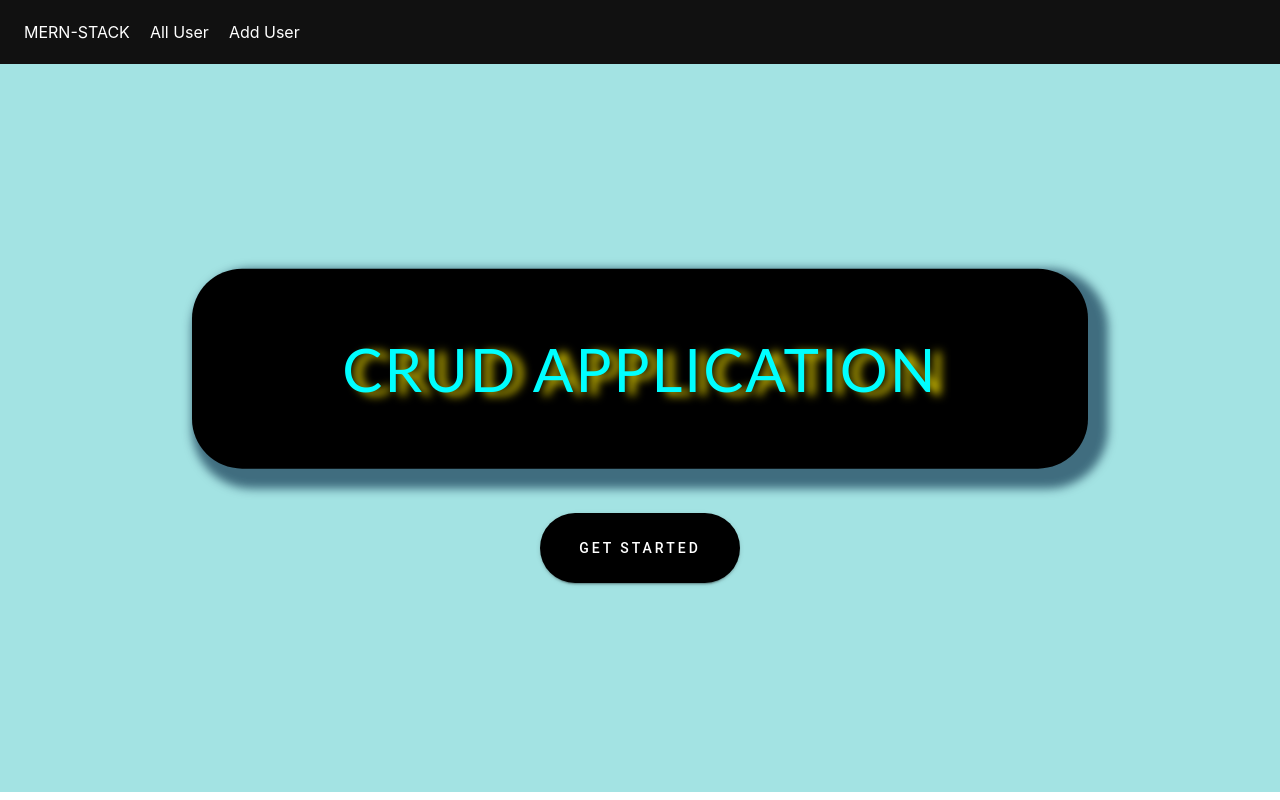
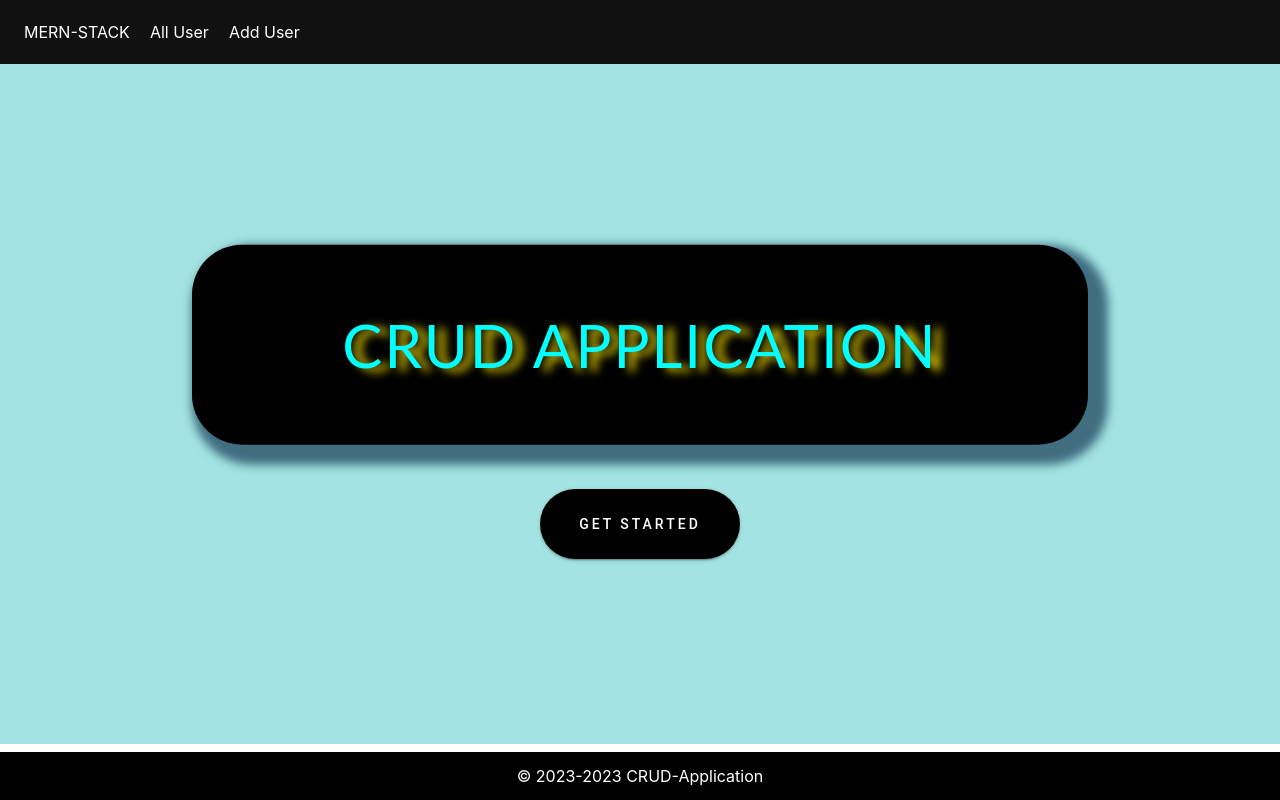
Before and after one commit to Shubham138g/Html, a React (Create React App) app in the folder mern-stack/crud/: page / in a window 1280 px wide. Built offline with nearby package versions, Linux system fonts and the light colour scheme.

Commit message:
crud aplication done

```diff
--- a/mern-stack/crud/src/App.css
+++ b/mern-stack/crud/src/App.css
@@ -6,7 +6,7 @@
 
 .container{
   width: 100%;
-  height: 91vh;
+  height: 85vh;
   background-color: rgb(163, 227, 227);
   color: black;
   display: flex;
@@ -45,3 +45,25 @@
     transform: translateY(-20px); /* Adjust this value for the desired up and down distance */
   }
 }
+
+.footer_box{
+  width: 100%;
+  height: 48px;
+  background-color: black;
+  color: white;
+  display: flex;
+  justify-content: center;
+  align-items: center;
+}
+
+
+html, body {
+  height: 100%;
+  margin: 0;
+}
+
+.wrapper {
+  display: grid;
+  grid-template-rows: auto 1fr auto;
+  min-height: 100vh;
+}
--- a/mern-stack/crud/src/App.js
+++ b/mern-stack/crud/src/App.js
@@ -6,12 +6,14 @@ import AddUser from './component/AddUser';
 import AllUser from './component/AllUser';
 import MStack from './component/MStack';
 import EditUser from './component/EditUser';
+import Footer from './component/Footer';
 
 import { BrowserRouter, Routes, Route } from 'react-router-dom';
 
 function App() {
   return (
     <>
+     <div className="wrapper">
       <BrowserRouter >
         <NavBar />
         <Routes>
@@ -20,7 +22,9 @@ function App() {
           < Route path='/adduser' Component={AddUser} />
           < Route path='/edit/:id' Component={EditUser} />
         </Routes>
+        <Footer />
       </BrowserRouter>
+      </div>
     </>
   );
 }
--- a/mern-stack/crud/src/component/AddUser.jsx
+++ b/mern-stack/crud/src/component/AddUser.jsx
@@ -36,7 +36,7 @@ const AddUser = () => {
 
   const addUserDetails = async () => {
     await addUser(user);
-    navigate("/alluser")
+    navigate("/adduser")
   };
   return (
     <>
--- /dev/null
+++ b/mern-stack/crud/src/component/Footer.jsx
@@ -0,0 +1,13 @@
+import React from 'react';
+
+const Footer = () => {
+  return (
+    <>
+    <div className="footer_box">
+     <footer >© 2023-2023 CRUD-Application</footer>
+    </div>
+    </>
+  );
+}
+
+export default Footer;
```
